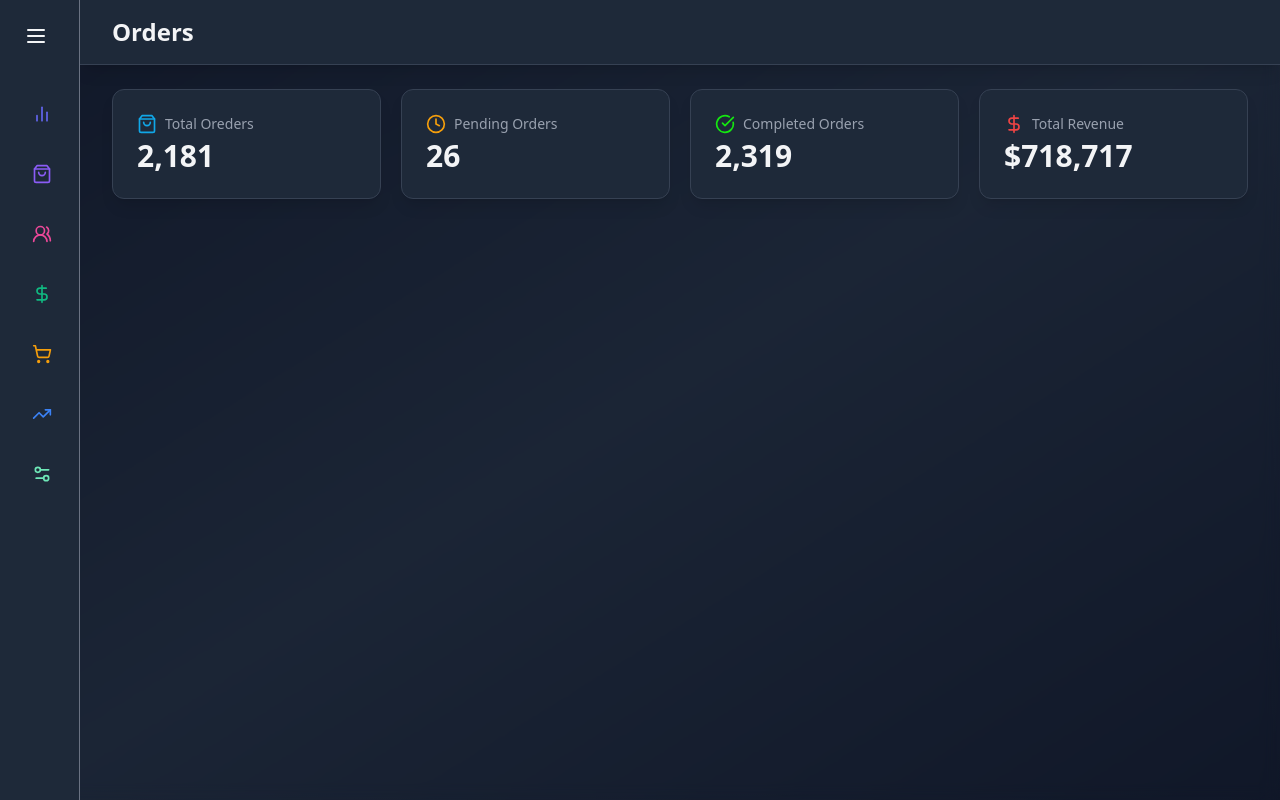
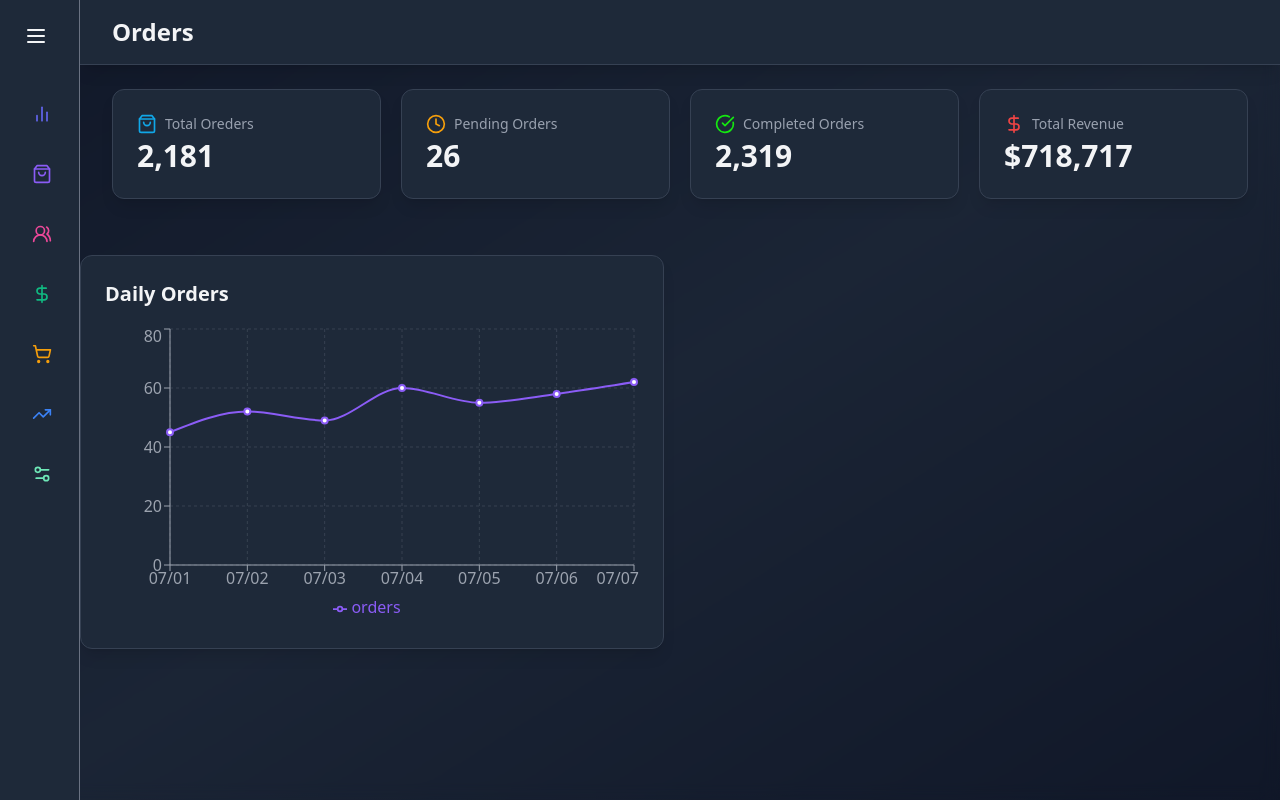
Before and after one commit to HumbleBoyy/Dashboard-Admin-Panel, a React (Vite) app: page /orders in a window 1280 px wide. Built offline with nearby package versions, Linux system fonts and the light colour scheme.

Commit message:
New COmmit

```diff
--- a/src/components/ordersComponent/DailyOrders.jsx
+++ b/src/components/ordersComponent/DailyOrders.jsx
@@ -1,8 +1,44 @@
 import React from 'react'
+import { motion } from "framer-motion";
+import { LineChart, Line, XAxis, YAxis, CartesianGrid, Tooltip, Legend, ResponsiveContainer } from "recharts";
 
+const dailyOrdersData = [
+	{ date: "07/01", orders: 45 },
+	{ date: "07/02", orders: 52 },
+	{ date: "07/03", orders: 49 },
+	{ date: "07/04", orders: 60 },
+	{ date: "07/05", orders: 55 },
+	{ date: "07/06", orders: 58 },
+	{ date: "07/07", orders: 62 },
+];
 const DailyOrders = () => {
   return (
-    <div>DailyOrders</div>
+    <motion.div
+			className='bg-gray-800 bg-opacity-50 backdrop-blur-md shadow-lg rounded-xl p-6 border border-gray-700'
+			initial={{ opacity: 0, y: 20 }}
+			animate={{ opacity: 1, y: 0 }}
+			transition={{ delay: 0.2 }}
+	>
+    <h2 className='text-xl font-semibold text-gray-100 mb-4'>Daily Orders</h2>
+    <div style={{ width: "100%", height: 300 }}>
+        <ResponsiveContainer width={"100%"} height={"100%"}>
+           <LineChart data={dailyOrdersData}>
+               <CartesianGrid strokeDasharray={"3 3"} stroke='#374151'/>
+               <XAxis dataKey={"date"}stroke='#9CA3AF'/>
+               <YAxis stroke='#9CA3AF'/>
+               <Tooltip
+							contentStyle={{
+								backgroundColor: "rgba(31, 41, 55, 0.8)",
+								borderColor: "#4B5563",
+							}}
+							itemStyle={{ color: "#E5E7EB" }}
+				/>
+				<Legend />
+				<Line type='monotone' dataKey='orders' stroke='#8B5CF6' strokeWidth={2} />
+           </LineChart>
+        </ResponsiveContainer>
+    </div>
+    </motion.div>
   )
 }
 
--- /dev/null
+++ b/src/components/ordersComponent/OrdersStatusDistribution.jsx
@@ -0,0 +1,9 @@
+import React from 'react'
+
+const OrdersStatusDistribution = () => {
+  return (
+    <div>OrdersStatusDistribution</div>
+  )
+}
+
+export default OrdersStatusDistribution
--- a/src/pages/Orders.jsx
+++ b/src/pages/Orders.jsx
@@ -2,6 +2,7 @@ import React from 'react'
 import { CheckCircle, Clock, DollarSign, ShoppingBag } from "lucide-react";
 import { motion } from "framer-motion";
 import StatCard from '../components/StatCard';
+import DailyOrders from '../components/ordersComponent/DailyOrders';
 const orderStats = {
 	totalOrders: "2,181",
 	pendingOrders: "26",
@@ -24,6 +25,9 @@ const Orders = () => {
        <StatCard title='Total Revenue' icon={DollarSign} value={orderStats.totalRevenue} color='#EF4444' />
       </motion.div>
       </main>
+      <div className='grid grid-cols-1 lg:grid-cols-2 gap-8 mb-8'>
+        <DailyOrders/>
+     </div>
     </div>
   )
 }
```
